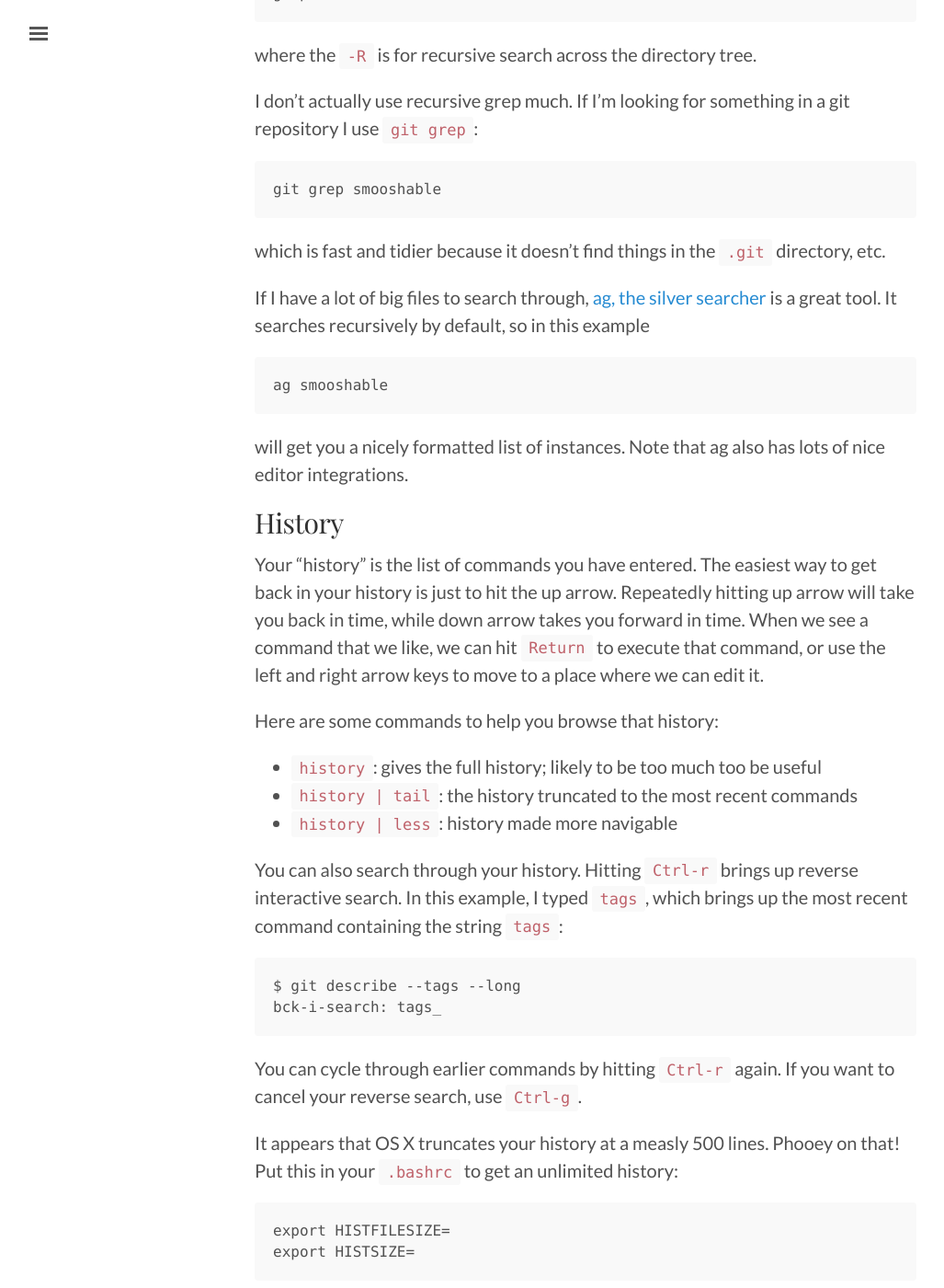
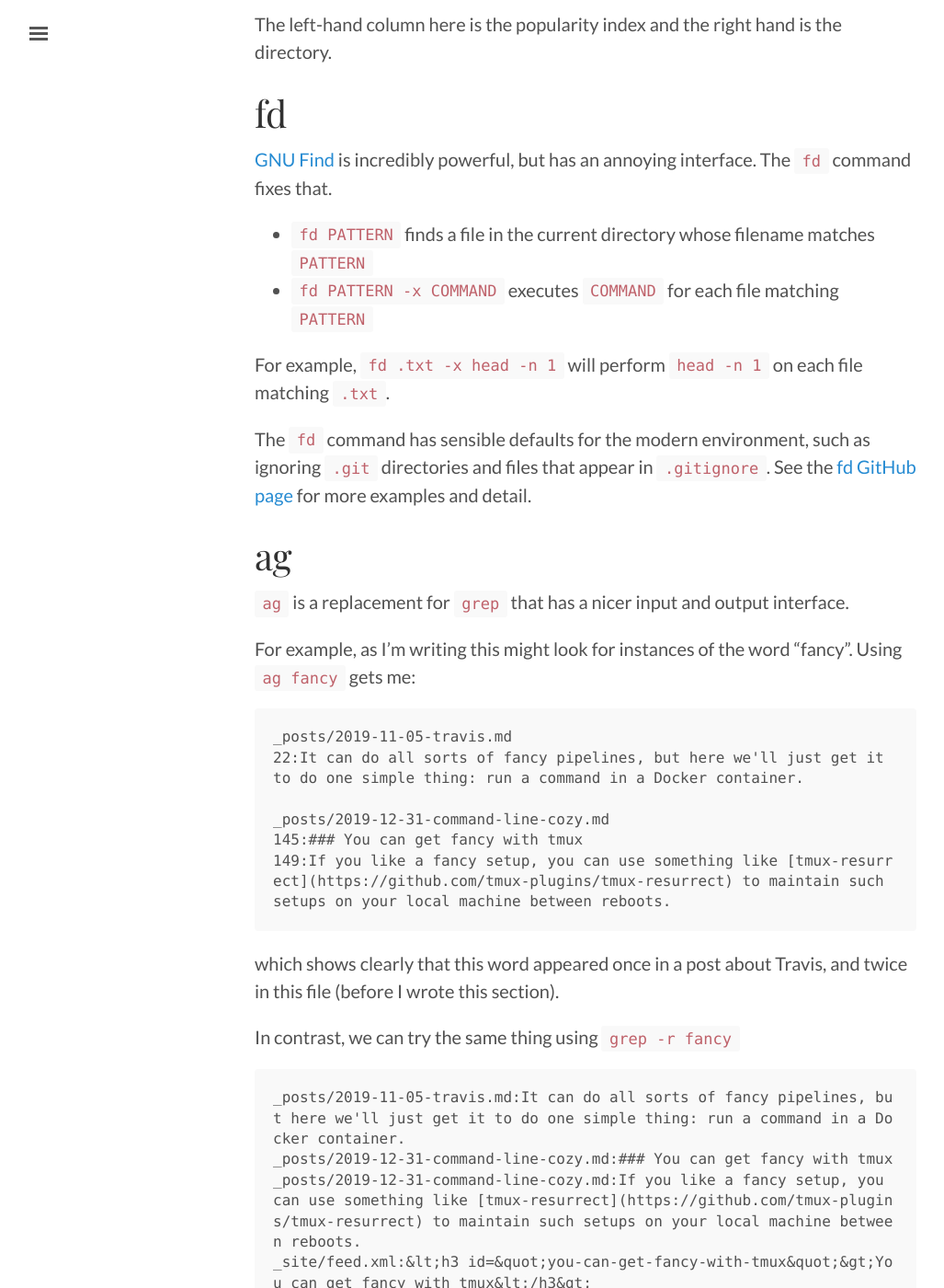
Before and after one commit to matsens/erick, a Jekyll site: the page built from _posts/2019-12-31-command-line-cozy.md, in a window 1280 px wide and 1400 px high, scrolled down 6923 px. Shown: the whole window at 92% size, without its empty margins (3-1030 px from the left). Built offline with Jekyll 4.4.1, drawn with Linux system fonts in a browser that asks for light colours; some of the changed text lies outside the part shown.

Commit message:
Cozy looking pretty good

````diff
--- a/_posts/2019-12-31-command-line-cozy.md
+++ b/_posts/2019-12-31-command-line-cozy.md
@@ -1,16 +1,16 @@
 ---
 layout: post
-title: "Second-generation shell interaction"
+title: "Second-generation interactive shell tools"
 category: articles
 ---
 
 ## Summary
 
-* rather than naked shell, [try](#tmux) `tmux`
-* rather than local directory navigation, [try](#fzf) `fzf`
-* rather than `cd`, try `autojump`
-* rather than `find`, [try](#fd) `fd`
-* rather than `grep`, try `ag`
+* rather than naked shell, [try](#tmux) `tmux` for an organized collection of shells
+* rather than local file system navigation, [try](#fzf) `fzf` to fuzzily find what you want
+* rather than `cd`, [try](#autojump) `autojump`, which remembers your favorite locations
+* rather than `find`, [try](#fd) `fd`, which has a much cleaner interface
+* rather than `grep`, [try](#ag) `ag`, which is simpler and faster
 
 
 ## Introduction
@@ -22,20 +22,20 @@
     docker run -t quay.io/matsen/cozy-demo
 
 to test them out in Docker.
-There is some funkiness with this Docker image (the pane splits use hashes and q's to divide the pane) but it's enough to get the idea.
-See [the corresponding GitHub repository](https://github.com/matsen/cozy-demo) if you like the configuration and want to use it for your setup.
+There is some funkiness with the display on this Docker image (tmux pane splits use hashes and q's) but it's enough to get the idea.
+See [the corresponding GitHub repository](https://github.com/matsen/cozy-demo) if you want to mimic the configuration.
 
 
 
-## tmux
+# tmux
 
 When working on a modern desktop computer, it's easy to arrange multiple windows side by side, to switch between applications, etc.
 On the command line this is achieved by use of a "terminal multiplexer".
-This is absolutely essential for working on remote machines, where one can detach and re-attach sessions with all their attendant windows.
+This is especially lovely for working on remote machines, where one can detach and re-attach sessions with all their attendant windows.
 
 The two most popular terminal multiplexers are [GNU Screen](https://www.gnu.org/software/screen/manual/screen.html) and [tmux](https://github.com/tmux/tmux/wiki).
 This tutorial will demonstrate `tmux`, which is newer and more feature-rich.
-We will also use our (non-default) configuration.
+We will also use our (non-default) configuration, which is vi-keybinding oriented (emacs-style keybindings are also available).
 
 You send commands to these programs using a "prefix" key command followed by another keystroke.
 In our configuration, the prefix is `Ctrl-a`, the most easily typed control combination.
@@ -53,7 +53,7 @@
 * `Ctrl-a v` - Split window into panes vertically
 * `Ctrl-a s` - Split window into panes horizontally
 * `Ctrl-a <arrow>` - Move between panes
-* `Ctrl-d` - Close a pane or window
+* `Ctrl-d` - Close a pane or window (works outside of tmux)
 * `Ctrl-a q` - Kill a pane or window
 
 Hopefully it's clear that the windows are complete environments indicated at the bottom, and the panes are sub-windows that have no associated indicator.
@@ -94,14 +94,14 @@
 * `Ctrl-a +` - move horizontal split up
 * `Ctrl-a =` - move horizontal split down
 
-Note: You can click `Ctrl-a` once, and press the second key a number of times (or hold it) to do larger resizes
+Note: You can hit `Ctrl-a` once, and press the second key a number of times (or hold it) to do larger resizes.
+For example, try `Ctrl-a <<<<<<<`.
 
 
 ### Naming & finding windows
 
 * `Ctrl-a ,` will let you name a window
-* `Ctrl-a '` presents a list of windows (by name)
-  * `<arrow>` and `Enter` to switch to a window
+* `Ctrl-a '` presents a list of windows (by name), which you can choose from by `<arrow>` and `Enter` to switch to a window
 * `Ctrl-a <numeric>` switches to a window by number.
 
 
@@ -142,11 +142,23 @@
 For that I use [this shell command](https://gist.github.com/matsen/b121999f861cd001c6814a20d032fa53).
 
 
-## fzf
+### You can get fancy with tmux
 
-We all love tab completion.
+Some people love complex tmux setups with tons of sub-panes with things running in them.
+I prefer to have a simple setup where things can get set up and torn down easily.
+If you like a fancy setup, you can use something like [tmux-resurrect](https://github.com/tmux-plugins/tmux-resurrect) to maintain such setups on your local machine between reboots.
+There are also tmux plugin managers, etc, but just a simple configuration file is all I've needed.
+
+You can also have lots of different detached sessions, give them names, etc.
+I used to do this, with each session corresponding to a single project.
+For me it ended up being too much work to manage, but perhaps it fits for you.
+
+
+# fzf
+
+We all love tab completion for matching files.
 But sometimes it too can be painful.
-Consider this list of files, which is the various posts that have appeared on fredhutch.io:
+Consider this list of files, which is some the various posts that have appeared on [fredhutch.io](http://fredhutch.io):
 
 ```
 2014-04-24-command-line.md        2015-04-06-R-sequence-analysis.md
@@ -219,10 +231,20 @@
 will take you to `/root/cats/siamese-mostpopular`, which is the most popular subdirectory containing `cat`.
 
 If you are in the most popular directory with a certain string, then running the same `j` command will take you to the second most popular.
-For example, repeating `j cat` a second time would take us to `/root/cats/bengal`.
+For example, repeating `j cat` a second time would take us to `/root/cats/bengal`, which is the subdirectory we've visited the second most.
+
+The information about what directories you spend the most time in is stored in `~/.local/share/autojump/autojump.txt`.
+For our example Docker image it looks like this:
+
+    50.0	/root/cats/siamese-mostpopular
+    30.0	/root/cats/siamese-lesspopular
+    40.0	/root/cats/bengal
+    10.0	/root/work
+
+The left-hand column here is the popularity index and the right hand is the directory.
 
 
-## fd
+# fd
 
 [GNU Find](https://www.gnu.org/software/findutils/manual/html_mono/find.html) is incredibly powerful, but has an annoying interface.
 The `fd` command fixes that.
@@ -236,166 +258,49 @@
 See the [fd GitHub page](https://github.com/sharkdp/fd) for more examples and detail.
 
 
-## grep & friends
+# ag
 
-Moving on to finding files by their content, the first step is the classic `grep`.
+`ag` is a replacement for `grep` that has a nicer input and output interface.
 
-To find occurrences of the string "smooshable" in any file contained in the current directory, just write
+For example, as I'm writing this might look for instances of the word "fancy".
+Using `ag fancy` gets me:
 
-```
-grep -R smooshable
-```
+    _posts/2019-11-05-travis.md
+    22:It can do all sorts of fancy pipelines, but here we'll just get it to do one simple thing: run a command in a Docker container.
 
-where the `-R` is for recursive search across the directory tree.
+    _posts/2019-12-31-command-line-cozy.md
+    145:### You can get fancy with tmux
+    149:If you like a fancy setup, you can use something like [tmux-resurrect](https://github.com/tmux-plugins/tmux-resurrect) to maintain such setups on your local machine between reboots.
 
-I don't actually use recursive grep much.
-If I'm looking for something in a git repository I use `git grep`:
+which shows clearly that this word appeared once in a post about Travis, and twice in this file (before I wrote this section).
 
-```
-git grep smooshable
-```
+In contrast, we can try the same thing using `grep -r fancy`
 
-which is fast and tidier because it doesn't find things in the `.git` directory, etc.
+    _posts/2019-11-05-travis.md:It can do all sorts of fancy pipelines, but here we'll just get it to do one simple thing: run a command in a Docker container.
+    _posts/2019-12-31-command-line-cozy.md:### You can get fancy with tmux
+    _posts/2019-12-31-command-line-cozy.md:If you like a fancy setup, you can use something like [tmux-resurrect](https://github.com/tmux-plugins/tmux-resurrect) to maintain such setups on your local machine between reboots.
+    _site/feed.xml:&lt;h3 id=&quot;you-can-get-fancy-with-tmux&quot;&gt;You can get fancy with tmux&lt;/h3&gt;
+    _site/feed.xml:If you like a fancy setup, you can use something like &lt;a href=&quot;https://github.com/tmux-plugins/tmux-resurrect&quot;&gt;tmux-resurrect&lt;/a&gt; to maintain such setups on your local machine between reboots.
+    _site/feed.xml:It can do all sorts of fancy pipelines, but here we’ll just get it to do one simple thing: run a command in a Docker container.&lt;/p&gt;
+    _site/2019/11/05/travis.html:It can do all sorts of fancy pipelines, but here we’ll just get it to do one simple thing: run a command in a Docker container.</p>
+    _site/articles/2019/12/31/command-line-cozy.html:<h3 id="you-can-get-fancy-with-tmux">You can get fancy with tmux</h3>
+    _site/articles/2019/12/31/command-line-cozy.html:If you like a fancy setup, you can use something like <a href="https://github.com/tmux-plugins/tmux-resurrect">tmux-resurrect</a> to maintain such setups on your local machine between reboots.
 
-If I have a lot of big files to search through, [ag, the silver searcher](https://github.com/ggreer/the_silver_searcher) is a great tool.
-It searches recursively by default, so in this example
+First, things aren't as nicely organized into sections.
+Second, grep looks into all of the files, including the ones that are in `.gitignore`.
+The git-ignored files in `_site` are auto-generated and they only add noise to my search.
 
-```
-ag smooshable
-```
-
-will get you a nicely formatted list of instances.
-Note that ag also has lots of nice editor integrations.
+`ag` is also very fast and has lots of nice editor integrations.
+See the [ag GitHub page](https://github.com/ggreer/the_silver_searcher) for more details.
 
 
+# Conclusion and future directions
 
+We've looked at a few tools that can help make it easier to interact with the shell.
+We haven't looked at what shell to use.
+If you spend a lot of time in the shell, you might consider [zsh](https://en.wikipedia.org/wiki/Z_shell) or [fish](https://fishshell.com/).
 
-## History
+---
 
-Your "history" is the list of commands you have entered.
-The easiest way to get back in your history is just to hit the up arrow.
-Repeatedly hitting up arrow will take you back in time, while down arrow takes you forward in time.
-When we see a command that we like, we can hit `Return` to execute that command, or use the left and right arrow keys to move to a place where we can edit it.
-
-Here are some commands to help you browse that history:
-
-* `history`: gives the full history; likely to be too much too be useful
-* `history | tail`: the history truncated to the most recent commands
-* `history | less`: history made more navigable
-
-You can also search through your history.
-Hitting `Ctrl-r` brings up reverse interactive search.
-In this example, I typed `tags`, which brings up the most recent command containing the string `tags`:
-
-```
-$ git describe --tags --long
-bck-i-search: tags_
-```
-
-You can cycle through earlier commands by hitting `Ctrl-r` again.
-If you want to cancel your reverse search, use `Ctrl-g`.
-
-It appears that OS X truncates your history at a measly 500 lines.
-Phooey on that!
-Put this in your `.bashrc` to get an unlimited history:
-
-```
-export HISTFILESIZE=
-export HISTSIZE=
-```
-
-More about your `.bashrc` below.
-Note that [this isn't a perfect solution and a better one exists](http://superuser.com/a/664061), but it's good enough.
-
-### The last word in history
-
-There is a very handy trick to go cycle through the last words in your history.
-Say I'm doing the following:
-
-```
-git add horribly/long/path/to/file.txt
-git status
-```
-
-and now I remember I wanted to make one more modification to `horribly/long/path/to/file.txt`.
-One can hit the up arrow two times and then replace `git add` with an invocation of an editor.
-
-But there's something slicker.
-`Alt-.` cycles through the previous last words in the command history and puts them on the command line.
-In this example, I could say `vi ` `Alt-.` `Alt-.` and `vi horribly/long/path/to/file.txt` would result.
-
-For the OS X fans out there, you will use `Option` in place of `Alt`, which may require [some configuration](http://osxdaily.com/2013/02/01/use-option-as-meta-key-in-mac-os-x-terminal/) (note `Meta` is another name for `Alt` in this context).
-
-
-
-
-## Interacting with the web
-
-To get something off the web, use `wget` and then the web address.
-This is handy in combination with the "raw" address for files on GitHub (available as a button on the right hand side of a file's page), e.g.:
-
-```
-wget https://raw.githubusercontent.com/git/git/master/contrib/completion/git-prompt.sh
-```
-
-Another related tool is [curl](https://curl.haxx.se/docs/manual.html), which is quite powerful.
-
-If you actually have to interact with the web via the command line, you can always use `lynx`.
-If you want to watch nyan cat, you can do so by executing
-
-```
-telnet nyancat.dakko.us
-```
-
-
-## Customization
-
-If you want to customize the way your shell works, you need to run certain programs each time your shell starts.
-If you use bash (and you probably use bash if you don't know what shell you use) then you can run these programs by putting them in your `.bashrc`.
-Perhaps you already know about this file for modifying your `PATH` variable.
-
-For example, here are a few of my favorite aliases:
-
-```
-alias lst='ls -clth | head'
-alias ll='ls -lh'
-alias path='readlink -f'
-```
-
-If I want those to be there every time I log in, I want to put those lines in my `.bashrc`.
-
-
-### Git prompt
-
-I don't mind what shells or editors people in my group use, but I really feel strongly that everyone should use a shell prompt that displays information about git status.
-Not having this inevitably leads to confusion with partial commits.
-
-The git folks understand this and have made a [git prompt script](https://github.com/git/git/blob/master/contrib/completion/git-prompt.sh).
-Bash folks: you can grab this using the wget command above, move it to `~/.git-prompt.sh`, and throw this in your `.bashrc`:
-
-```
-source ~/.git-prompt.sh
-export GIT_PS1_SHOWDIRTYSTATE=1
-export GIT_PS1_SHOWUNTRACKEDFILES=1
-PS1='[\u@\h \W$(__git_ps1 " (%s)")]\$ '
-```
-
-If you use zsh you probably have all of this configured, but I'd suggest trying out [antigen](https://github.com/zsh-users/antigen) which has a plugin system making all this trivial.
-
-
-## Moving around
-
-We all know and love `cd`, but moving around with raw `cd` can get tedious.
-First a few little tricks:
-
-* `cd`: moves you back to your home directory
-* `cd -`: moves you back to your previous location
-
-But still, getting deep in a directory tree takes a lot of typing and/or tab completion.
-For this reason, I use [autojump](https://github.com/wting/autojump), which remembers where you've been so you can move around more quickly.
-Before you install that tool, though, take a look at the next section, which also offers a faster way to navigate deep in directory trees.
-
-
-
-
-If you aren't yet familiar with the shell, try the two-session [shell tutorial](https://github.com/fredhutchio/tfcb_2019/tree/master/lectures/lecture09) I taught as part of a class for Fred Hutch for UW MCB students.
+Thank you to [Chris Small](https://github.com/metasoarous) and [Connor McCoy](https://github.com/cmccoy), two previous group members who pointed me to some of these tools.
+Chris wrote the first version of the section on tmux.
````
Also changed, not shown: other parts of _posts/2019-12-31-command-line-cozy.md (+4 -4 lines).
